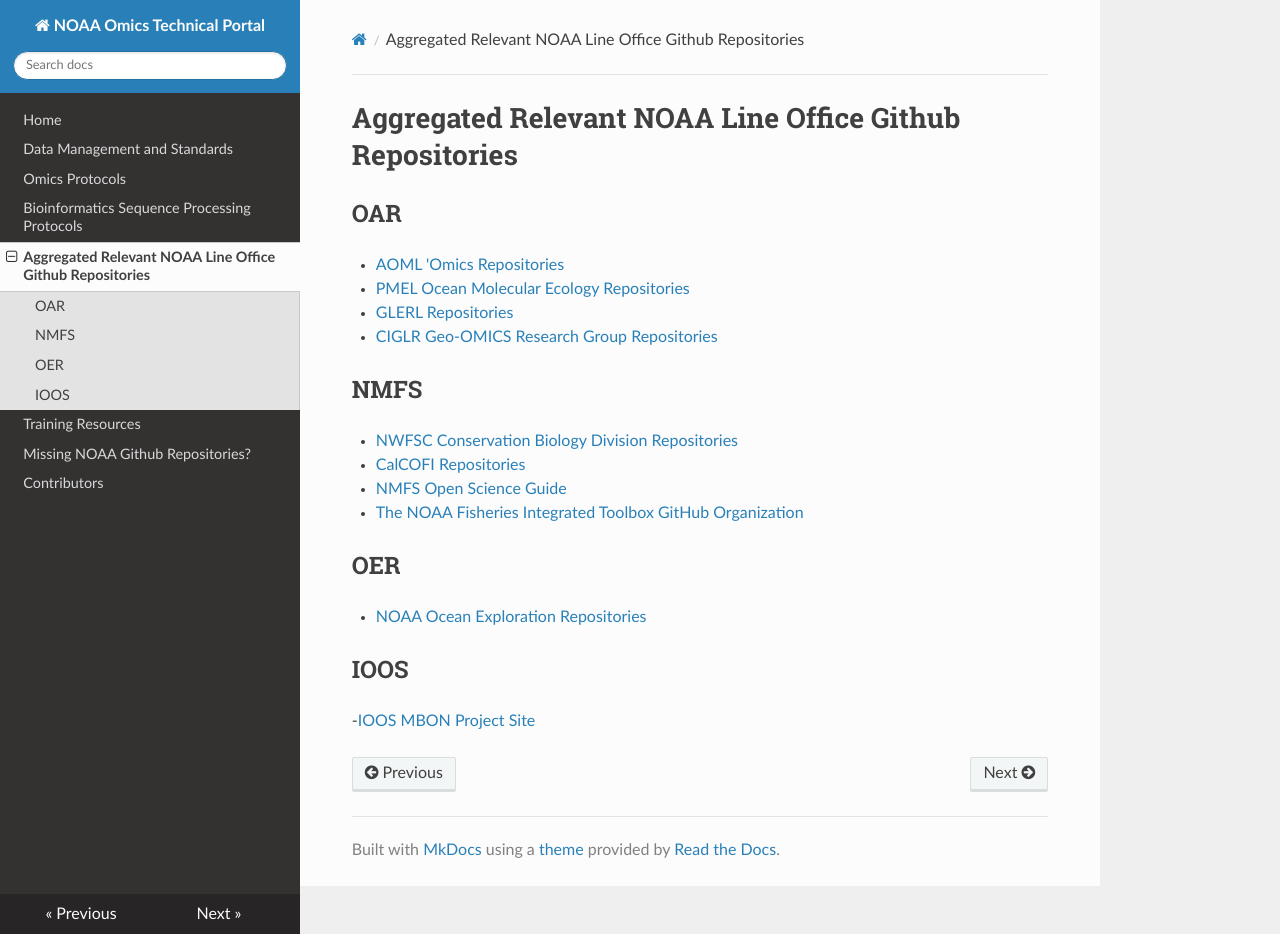
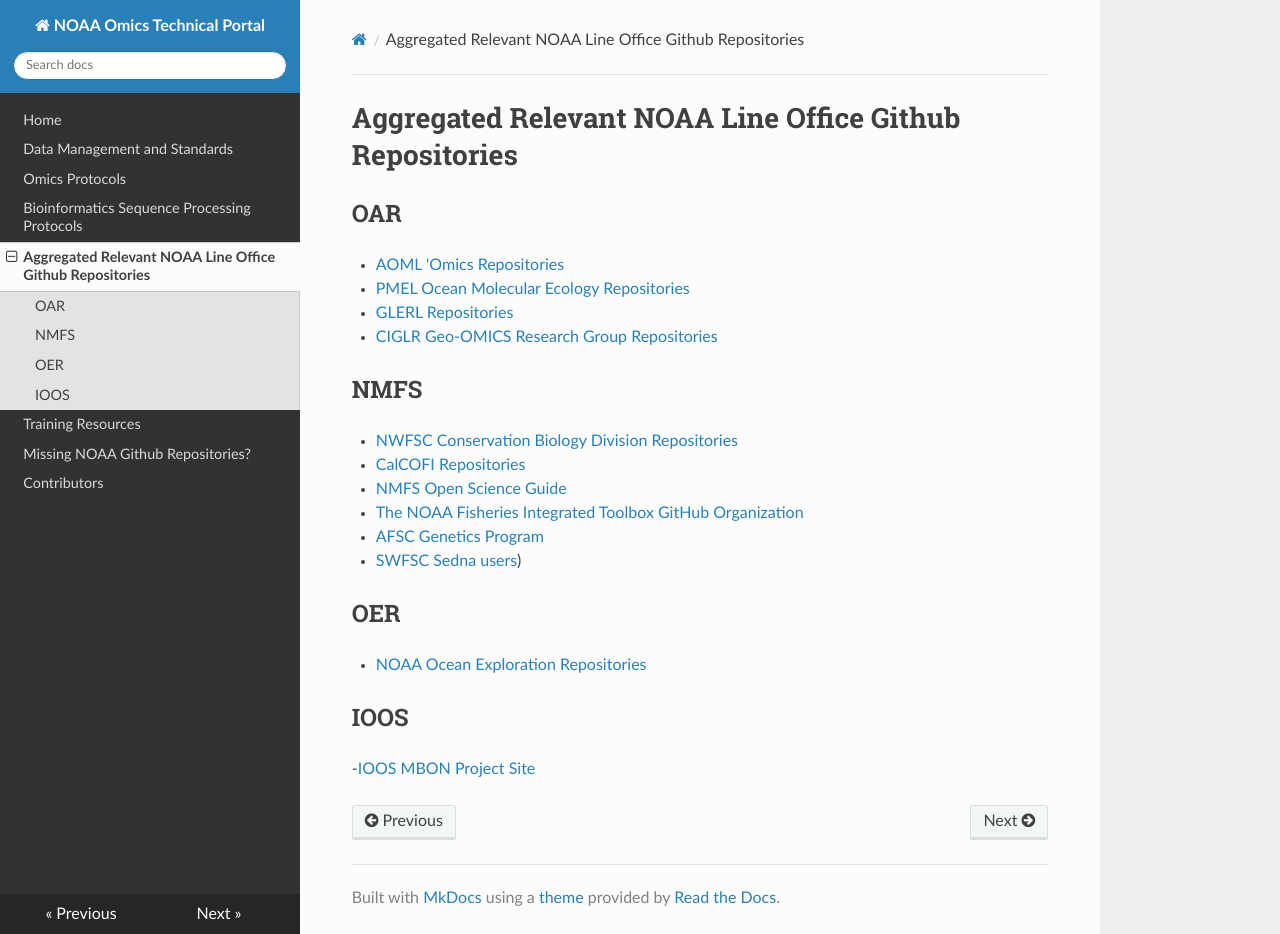
Before and after one commit to NOAA-Omics/NOAA-Omics-Technical-Portal, an MkDocs documentation site: the page built from docs/Aggregated-relevant-NOAA-Line-Office-Github-Repositories.md, in a window 1280 px wide and 934 px high. Built offline with MkDocs 1.6.1, drawn with Linux system fonts in a browser that asks for light colours; nearby versions of some CDN libraries.

Commit message:
Update Aggregated-relevant-NOAA-Line-Office-Github-Repositories.md

```diff
--- a/docs/Aggregated-relevant-NOAA-Line-Office-Github-Repositories.md
+++ b/docs/Aggregated-relevant-NOAA-Line-Office-Github-Repositories.md
@@ -15,6 +15,8 @@
 - [CalCOFI Repositories](https://github.com/CalCOFI/) <br>
 - [NMFS Open Science Guide](https://nmfs-opensci.github.io/GitHub-Guide/) <br>
 - [The NOAA Fisheries Integrated Toolbox GitHub Organization](https://github.com/nmfs-fish-tools)<br>
+- [AFSC Genetics Program](https://github.com/AFSC-Genetics) <br>
+- [SWFSC Sedna users](https://github.com/sedna-users/overview/blob/main/README.md))
 
 
 OER
```
